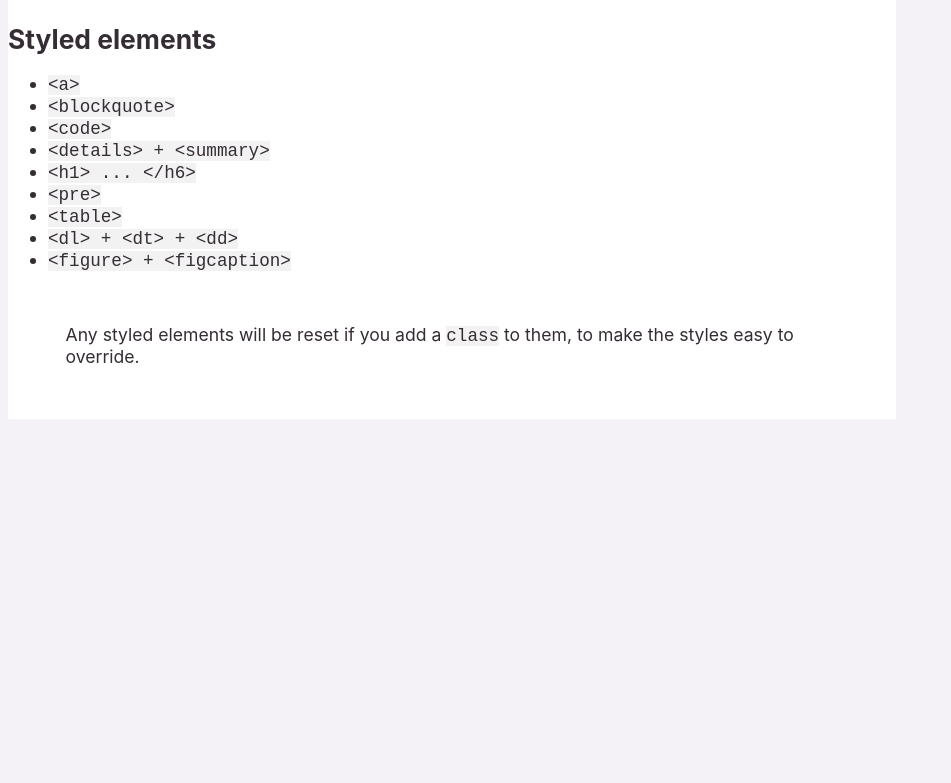
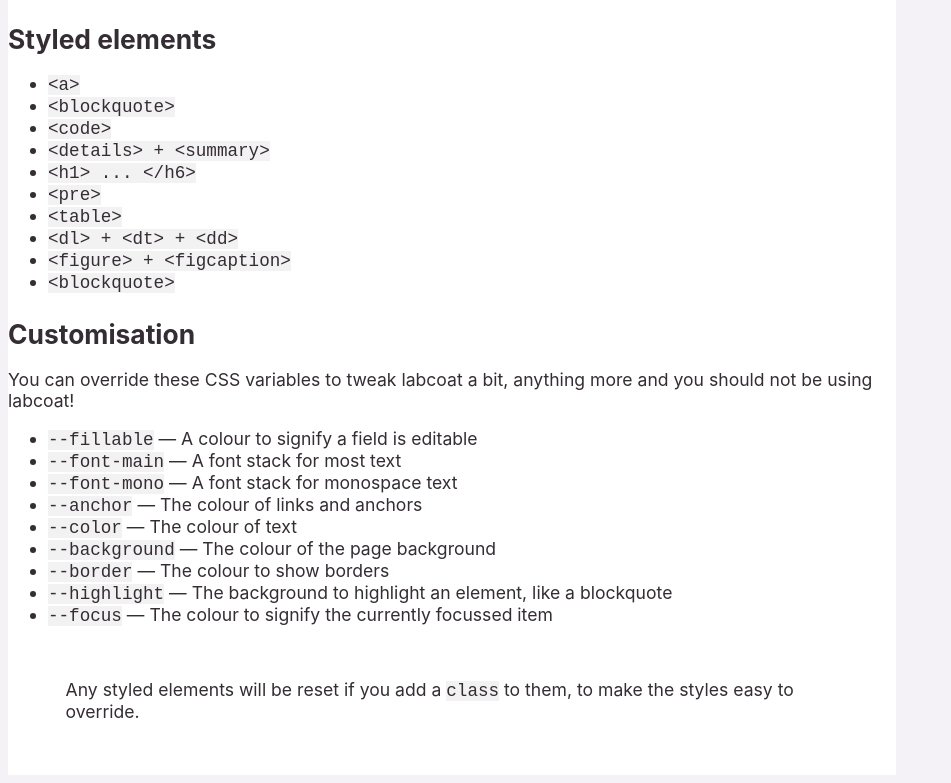
Before and after one commit to digitalinteraction/alembic, an Eleventy site: page src/labcoat/index.md in a window 1280 px wide. Shown: the part 1816-2599 px from the top of the page, without its empty margins (0-951 px from the left). Before the commit the page ends 2243 px from the top, so only its background shows below. Built offline with nearby package versions, Linux system fonts and the light colour scheme; Eleventy itself is replaced by a stand-in of ours; files that its build step writes are made by us from their sources; no server answers; a web font is replaced by a local one; what @openlab/alembic, ts-morph would draw is missing.

Commit message:
Update labcoat docs

```diff
--- a/src/labcoat/index.md
+++ b/src/labcoat/index.md
@@ -67,6 +67,21 @@ Quickly add basic styles to HTML to get a responsive & pretty page.
 - `<table>`
 - `<dl> + <dt> + <dd>`
 - `<figure> + <figcaption>`
+- `<blockquote>`
+
+## Customisation
+
+You can override these CSS variables to tweak labcoat a bit, anything more and you should not be using labcoat!
+
+- `--fillable` — A colour to signify a field is editable
+- `--font-main` — A font stack for most text
+- `--font-mono` — A font stack for monospace text
+- `--anchor` — The colour of links and anchors
+- `--color` — The colour of text
+- `--background` — The colour of the page background
+- `--border` — The colour to show borders
+- `--highlight` — The background to highlight an element, like a blockquote
+- `--focus` — The colour to signify the currently focussed item
 
 > Any styled elements will be reset if you add a `class` to them,
 > to make the styles easy to override.
```
